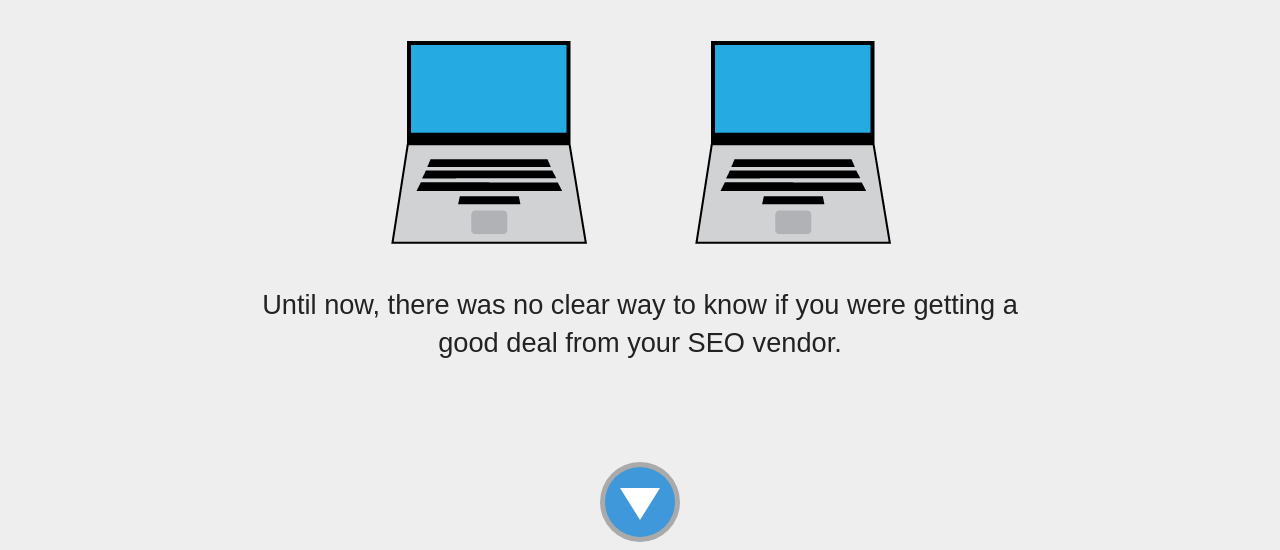
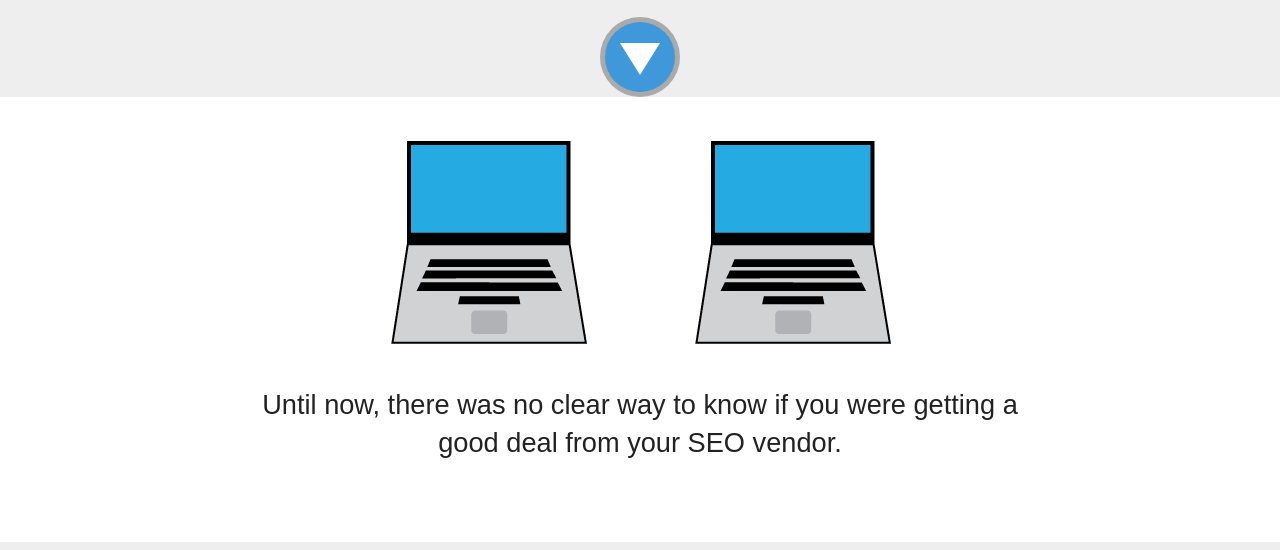
Before and after one commit to klufkin/484-Landing-K, a plain HTML site: page index.html in a window 1280 px wide. Shown: the part 250-800 px from the top of the page. Drawn offline with nearby package versions, Linux system fonts and the light colour scheme.

Commit message:
Sectioning and Sizing

```diff
--- a/css/main.css
+++ b/css/main.css
@@ -189,6 +189,10 @@ header{
 	color: white;
 	background-color: black;
 	margin: 0 auto;
+}
+
+.notEqual {
+    background: white;
 }
 
 /* ==========================================================================
--- a/index.html
+++ b/index.html
@@ -32,6 +32,17 @@
     		<div class = "attention section section-gray" data-section = "0">
 	    		<h1>Attention Lawyers:</h1>
 				<h2>Not all SEO vendors are created equal.</h2>
+				<div class = "downNav">
+					<div class = "circle-outer">
+						<div class = "circle-inner-wrap">
+							<div class = "circle-inner">
+								<div class = "triangle-wrap">
+									<div class = "triangle"></div>
+								</div>
+							</div>
+						</div>
+					</div>
+				</div>
 	    		<div class = "notEqual section" data-section = "1">
 					<div class = "seoImages">
 						<img class = "seoImage" src = "img/laptop.png" />
```
